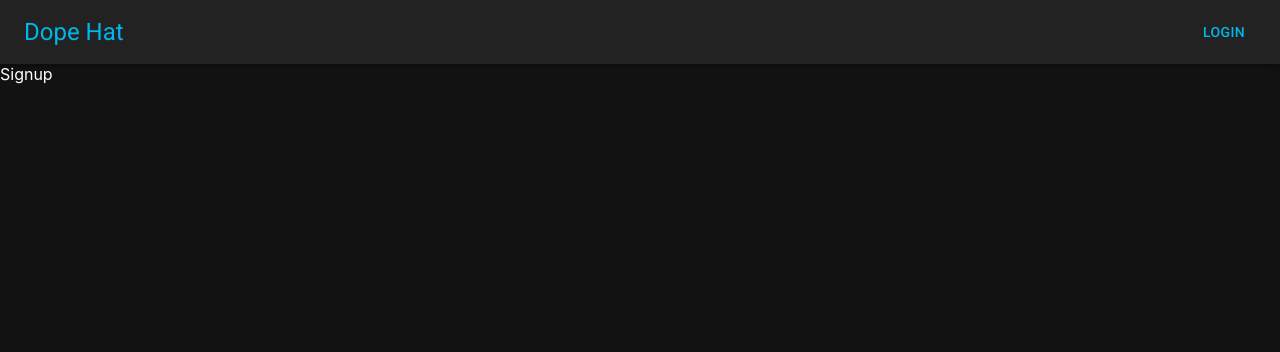
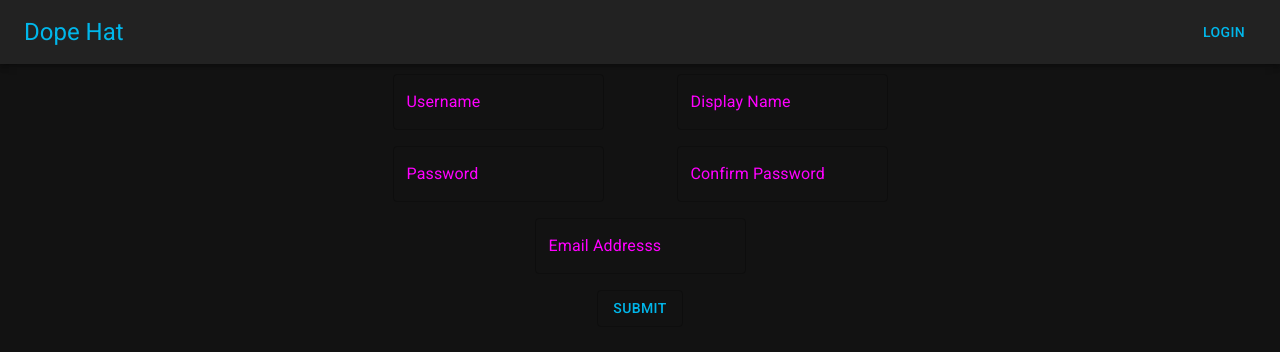
Before and after one commit to pauljamieson/dope-hat, a React (Create React App) app: page /signup in a window 1280 px wide. Shown: the top 352 px of the page. Built offline with nearby package versions, Linux system fonts and the light colour scheme.

Commit message:
inital push to github

```diff
--- a/src/components/RouterSwitch.js
+++ b/src/components/RouterSwitch.js
@@ -2,6 +2,7 @@ import { Box } from "@material-ui/core";
 import React from "react";
 import { Switch, Route } from "react-router-dom";
 import { useLocation } from "react-router-dom";
+import Signup from "./Signup";
 
 const RouterSwitch = (props) => {
   const location = useLocation();
@@ -14,7 +15,7 @@ const RouterSwitch = (props) => {
         <Box>Login</Box>
       </Route>
       <Route exact path="/signup">
-        <Box>Signup</Box>
+        <Signup />
       </Route>
       <Route path="*">
         <Box>Error: 404 - Nothing found at {location.pathname}</Box>
--- /dev/null
+++ b/src/components/Signup.js
@@ -0,0 +1,83 @@
+import {
+  makeStyles,
+  TextField,
+  Grid,
+  Button,
+  Container,
+  Paper,
+  Box,
+} from "@material-ui/core";
+import { FilterNone } from "@material-ui/icons";
+import React from "react";
+
+const useStyles = makeStyles((theme) => ({
+  TextField: {
+    border: "1px solid white",
+    color: "white",
+  },
+  paper: {
+    textAlign: "center",
+  },
+}));
+
+const Signup = (props) => {
+  const classes = useStyles();
+  return (
+    <Box marginTop="10px">
+      <Container maxWidth="sm">
+        <form>
+          <Grid container spacing={2} justify="center" alignItems="center">
+            <Grid item xs={12} sm={6}>
+              <Box className={classes.paper}>
+                <TextField id="username" label="Username" variant="outlined" />
+              </Box>
+            </Grid>
+            <Grid item xs={12} sm={6}>
+              <Box className={classes.paper}>
+                <TextField
+                  id="display-name"
+                  label="Display Name"
+                  variant="outlined"
+                />
+              </Box>
+            </Grid>
+            <Grid item xs={12} sm={6}>
+              <Box className={classes.paper}>
+                <TextField
+                  id="password-1"
+                  label="Password"
+                  variant="outlined"
+                />
+              </Box>
+            </Grid>
+            <Grid item xs={12} sm={6}>
+              <Box className={classes.paper}>
+                <TextField
+                  id="password-2"
+                  label="Confirm Password"
+                  variant="outlined"
+                />
+              </Box>
+            </Grid>
+            <Grid item xs={12} sm={6}>
+              <Box className={classes.paper}>
+                <TextField
+                  id="email"
+                  label="Email Addresss"
+                  variant="outlined"
+                />
+              </Box>
+            </Grid>
+            <Grid item sm={12}>
+              <Box className={classes.paper}>
+                <Button variant="outlined">Submit</Button>
+              </Box>
+            </Grid>
+          </Grid>
+        </form>
+      </Container>
+    </Box>
+  );
+};
+
+export default Signup;
--- a/src/theme.js
+++ b/src/theme.js
@@ -8,10 +8,11 @@ const theme = createMuiTheme({
       main: "#222222",
     },
     secondary: {
-      main: grey[100],
+      main: "#ffffff",
     },
     text: {
-      primary: "#00b7eb",
+        primary: "#00b7eb",
+        secondary: "#FF00FF"
     },
   },
 });
```
